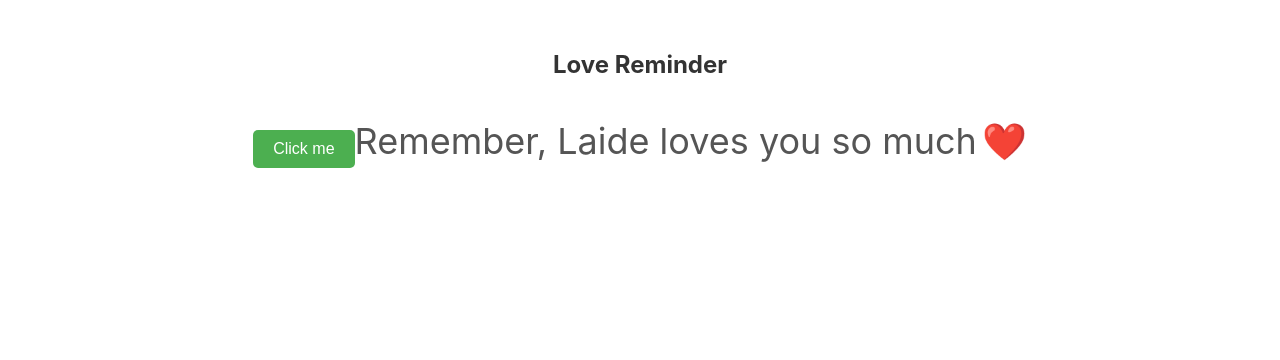
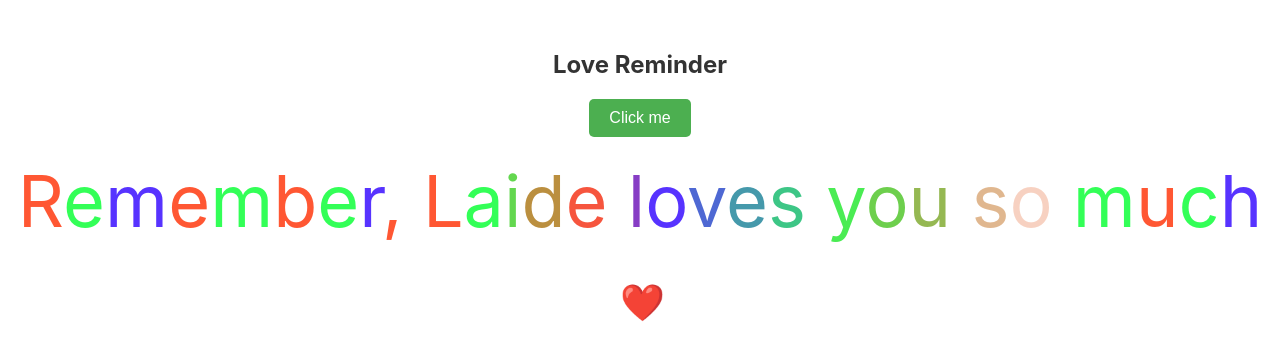
Before and after one commit to Agentpat/lovereminder, a React (Create React App) app: page / in a window 1280 px wide. Both pictures are taken after a click on the button "Click me". Shown: the top 360 px of the page. Built offline with nearby package versions, Linux system fonts and the light colour scheme.

Commit message:
new update

```diff
--- a/src/App.css
+++ b/src/App.css
@@ -6,6 +6,24 @@
   100% {
     opacity: 1;
     transform: translateY(0);
+  }
+}
+
+@keyframes colorChange {
+  0% {
+    color: #ff5733;
+  }
+  25% {
+    color: #33ff57;
+  }
+  50% {
+    color: #5733ff;
+  }
+  75% {
+    color: #ff5733;
+  }
+  100% {
+    color: #33ff57;
   }
 }
 
--- a/src/App.js
+++ b/src/App.js
@@ -1,4 +1,4 @@
-import React, { useState, useEffect } from 'react';
+import React, { useState} from 'react';
 import './App.css';
 
 function App() {
@@ -12,26 +12,22 @@ function App() {
   const dropDelay = 100; // Delay between drops in milliseconds
 
   const animateDrops = (text) => {
-    let animatedText = '';
-    for (let i = 0; i < text.length; i++) {
-      animatedText += `<span style="animation-delay:${i * dropDelay}ms">${text[i]}</span>`;
-    }
-    return animatedText;
+    return text.split('').map((char, index) => (
+      <span
+        key={index}
+        style={{
+          animation: `drop ${0.5}s ease-out, colorChange ${
+            0.5 + index * 0.1
+          }s linear`,
+          animationDelay: `${index * dropDelay}ms`,
+          color: dropColors[index % dropColors.length],
+          fontSize: '2em', // Adjust font size as needed
+        }}
+      >
+        {char}
+      </span>
+    ));
   };
-
-  useEffect(() => {
-    const textElement = document.getElementById('messageText');
-    const heartElement = document.getElementById('heartIcon');
-
-    if (textElement && heartElement) {
-      textElement.innerHTML = animateDrops(message);
-
-      // Adding heart drop animation
-      setTimeout(() => {
-        heartElement.style.animation = 'heartDrop 0.8s ease-out';
-      }, message.length * dropDelay);
-    }
-  }, [message]);
 
   const styles = {
     container: {
@@ -57,7 +53,6 @@ function App() {
       marginTop: '20px',
       color: '#555',
       display: 'inline-block',
-      animation: 'drop 0.5s ease-out', // Animation for letter drop
     },
     heartIcon: {
       fontSize: '36px',
@@ -73,7 +68,9 @@ function App() {
       <button style={styles.button} onClick={handleButtonClick}>
         Click me
       </button>
-      <p id="messageText" style={styles.message}></p>
+      <p id="messageText" style={styles.message}>
+        {animateDrops(message)}
+      </p>
       <span id="heartIcon" role="img" aria-label="heart" style={styles.heartIcon}>
         ❤️
       </span>
```
